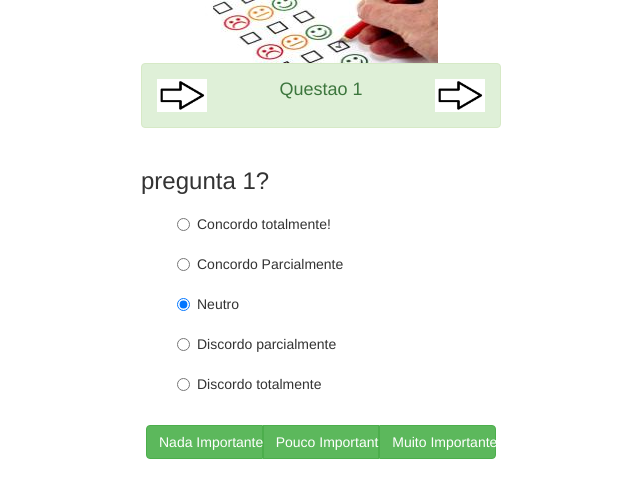
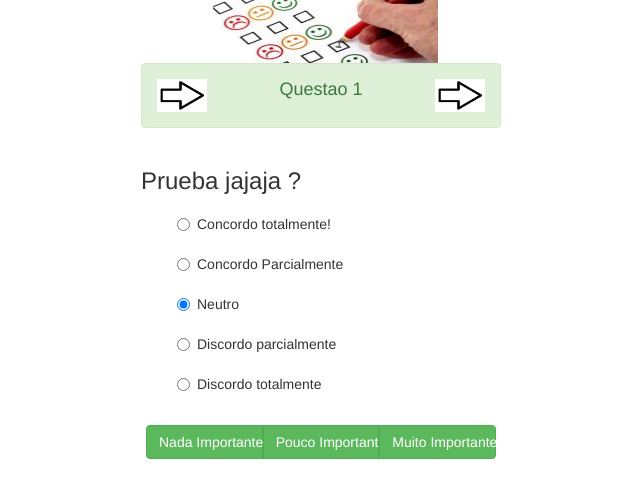
Before and after one commit to reynaldocv/IHC2018, a PHP site: page /index3.php?nro=1 in a window 1280 px wide. Shown: the top 499 px of the page, without its empty margins (319-959 px from the left). Run offline with PHP 8.4, Linux system fonts and the light colour scheme; some libraries are stand-ins or nearby versions.

Commit message:
Update perguntas.php

```diff
--- a/perguntas.php
+++ b/perguntas.php
@@ -1,6 +1,6 @@
 <?php
 
-$pergunta[1]="pregunta 1?";
+$pergunta[1]="Prueba jajaja ?";
 $pergunta[2]="pregunta 2?";
 $pergunta[3]="pregunta 3?";
 $pergunta[4]="pregunta 4?";
```
